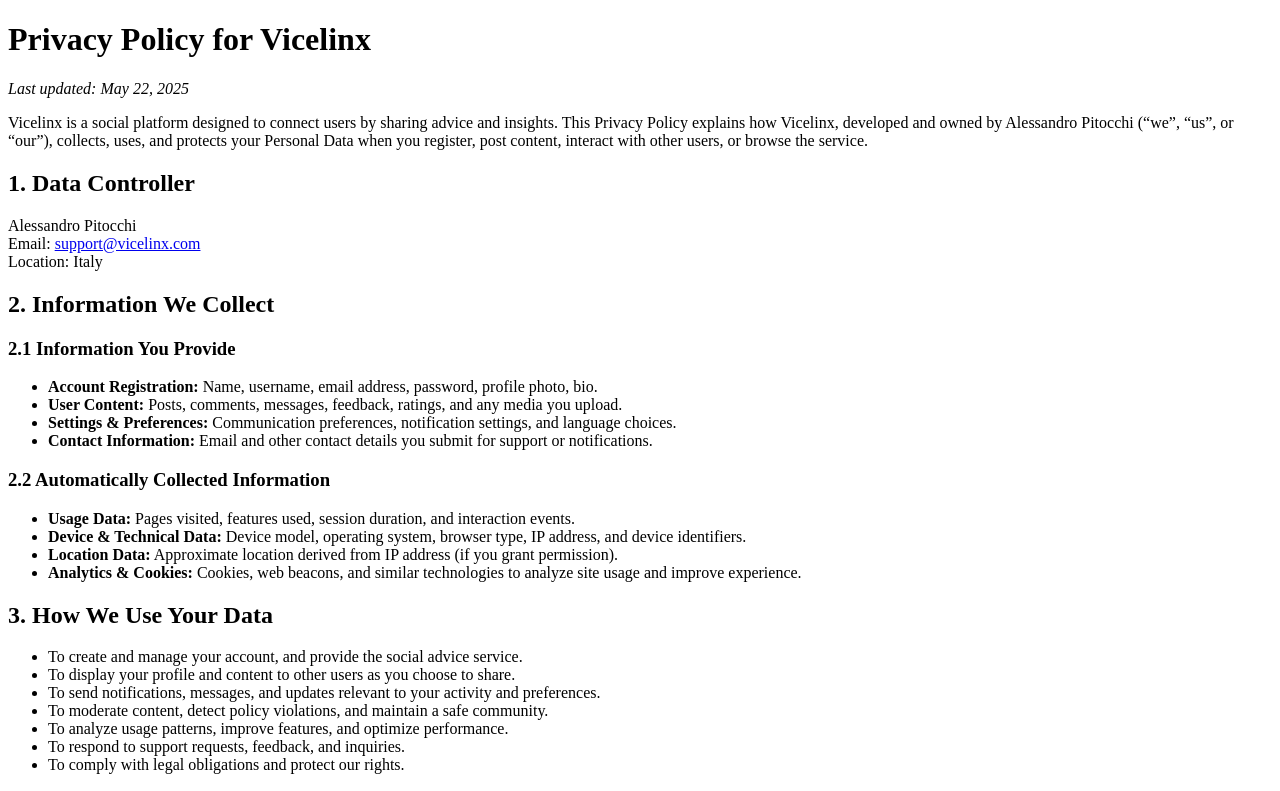
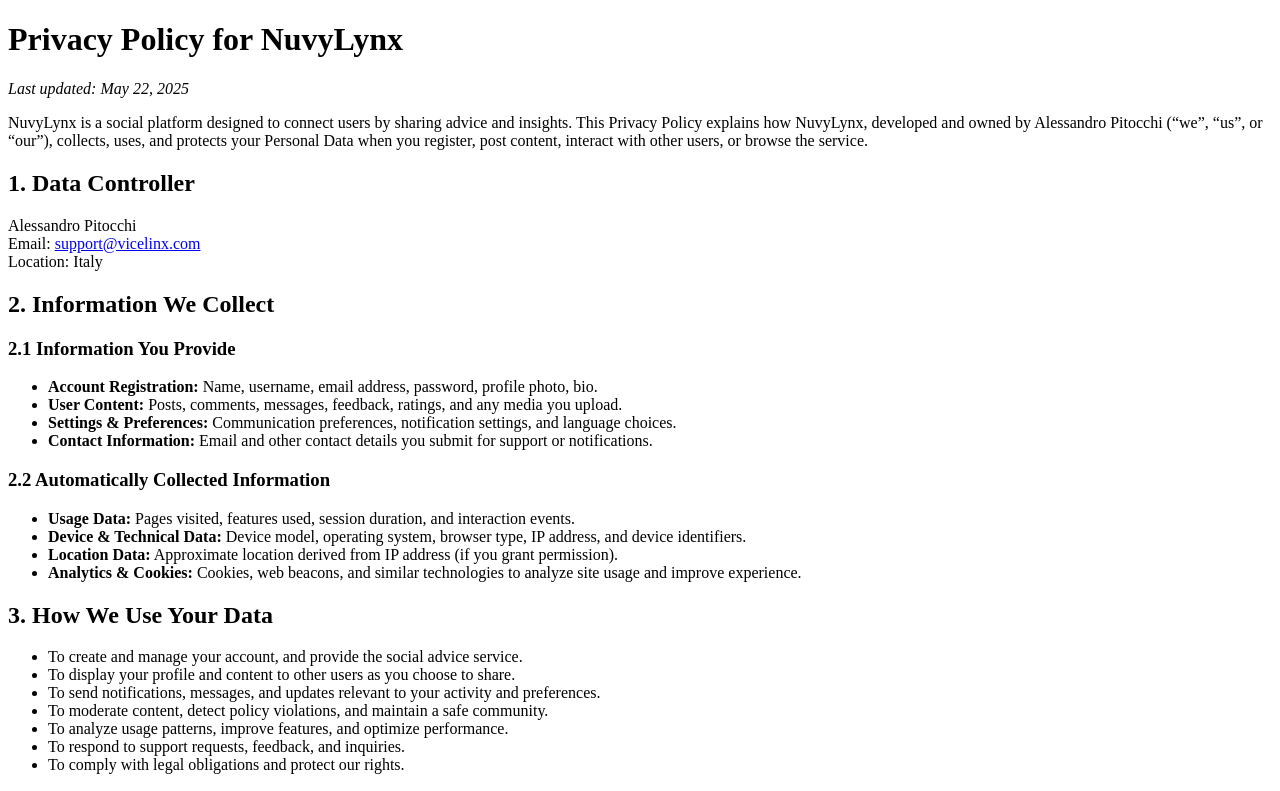
Before and after one commit to alessandropitocchi/ViceLinx-legal, a plain HTML site: page docs/privacy.html in a window 1280 px wide. Shown: the top 791 px of the page. Drawn offline with Linux system fonts and the light colour scheme.

Commit message:
Update privacy.html

```diff
--- a/docs/privacy.html
+++ b/docs/privacy.html
@@ -3,13 +3,13 @@
 <head>
   <meta charset="UTF-8">
   <meta name="viewport" content="width=device-width, initial-scale=1.0">
-  <title>Vicelinx Privacy Policy</title>
+  <title>NuvyLynx Privacy Policy</title>
 </head>
 <body>
-  <h1>Privacy Policy for Vicelinx</h1>
+  <h1>Privacy Policy for NuvyLynx</h1>
   <p><em>Last updated: May 22, 2025</em></p>
 
-  <p>Vicelinx is a social platform designed to connect users by sharing advice and insights. This Privacy Policy explains how Vicelinx, developed and owned by Alessandro Pitocchi (“we”, “us”, or “our”), collects, uses, and protects your Personal Data when you register, post content, interact with other users, or browse the service.</p>
+  <p>NuvyLynx is a social platform designed to connect users by sharing advice and insights. This Privacy Policy explains how NuvyLynx, developed and owned by Alessandro Pitocchi (“we”, “us”, or “our”), collects, uses, and protects your Personal Data when you register, post content, interact with other users, or browse the service.</p>
 
   <h2>1. Data Controller</h2>
   <p>Alessandro Pitocchi<br>
@@ -73,7 +73,7 @@
   <p>You have the right to access, correct, delete, restrict, or port your personal data, as well as withdraw consent. You can manage your data via account settings or by contacting us at <a href="mailto:support@vicelinx.com">support@vicelinx.com</a>.</p>
 
   <h2>10. Children’s Privacy</h2>
-  <p>Vicelinx is not intended for use by children under 16. If you are between 16 and 18 years old, you must have permission from a parent or guardian to use Vicelinx. We do not knowingly collect personal data from children under 16; if we become aware that we have inadvertently collected such data, we will delete it promptly.</p>
+  <p>NuvyLynx is not intended for use by children under 16. If you are between 16 and 18 years old, you must have permission from a parent or guardian to use NuvyLynx We do not knowingly collect personal data from children under 16; if we become aware that we have inadvertently collected such data, we will delete it promptly.</p>
 
   <h2>11. Changes to This Policy</h2>
   <p>We may update this Privacy Policy. We will notify you of material changes via email or an in-app notice.</p>
```
